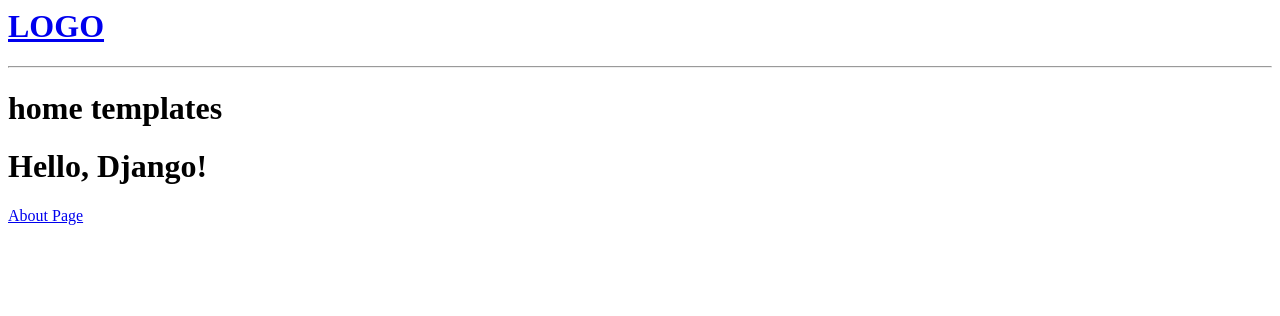
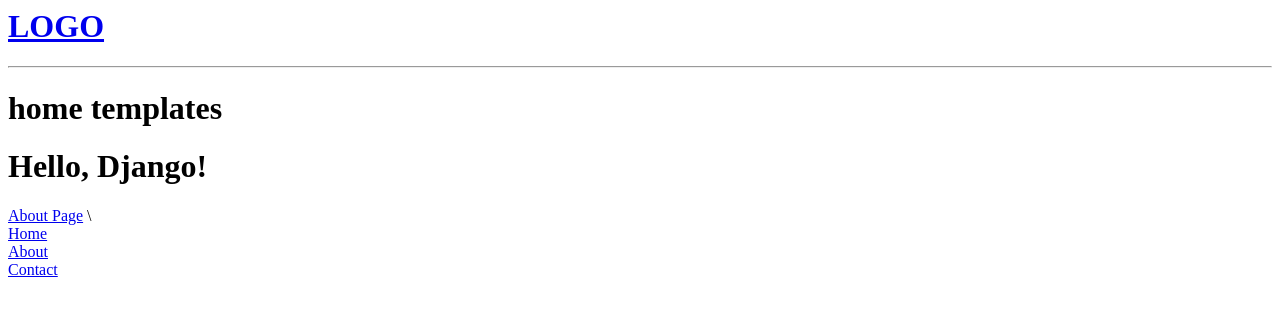
Before and after one commit to narayan50/studydjango, a Django app: page / in a window 1280 px wide. Shown: the top 316 px of the page. Run offline with Django 5.2, Linux system fonts and the light colour scheme; parts of the project's set-up code (start-up, migrations or seed data) failed here and were passed over; some libraries are stand-ins or nearby versions.

Commit message:
practice

```diff
--- a/templates/home.html
+++ b/templates/home.html
@@ -14,6 +14,19 @@
         <td>
             <a href="{% url 'about' %}">About Page</a>
 
-        </td>
+        </td>\
+
+        <nav>
+            <div class="nav-item">
+                <a href="{% url 'home' %}">Home</a>
+            </div>
+             <div class="nav-item">
+                <a href="{% url 'about' %}">About</a>
+            </div>
+             <div class="nav-item">
+
+                <a href="{% url 'contact' %}">Contact</a>
+            </div>
+        </nav>
 </body>
 </html>
```
